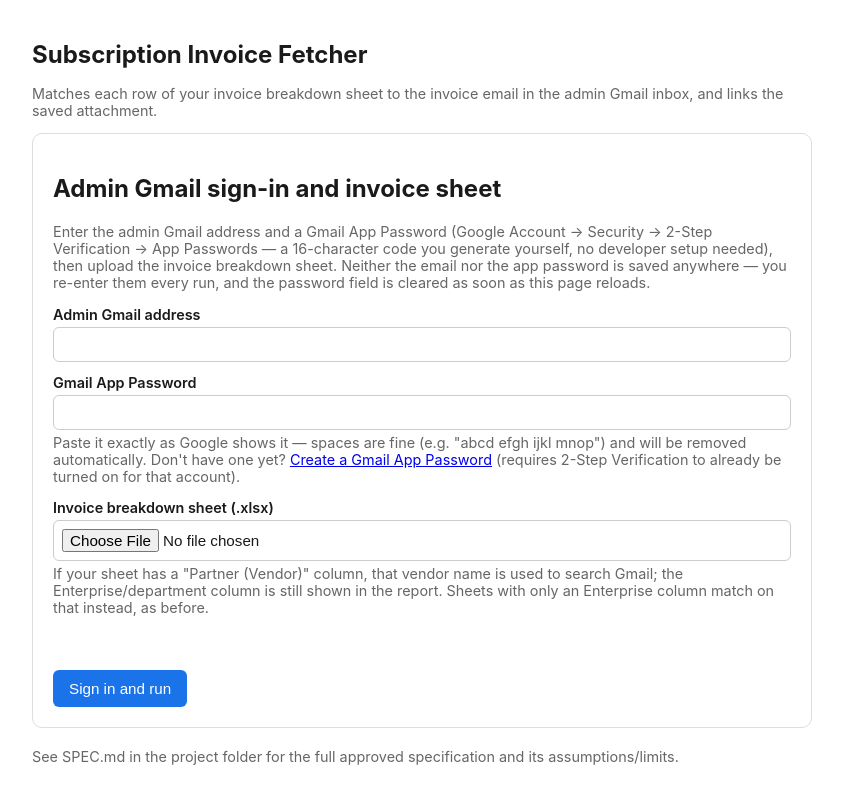
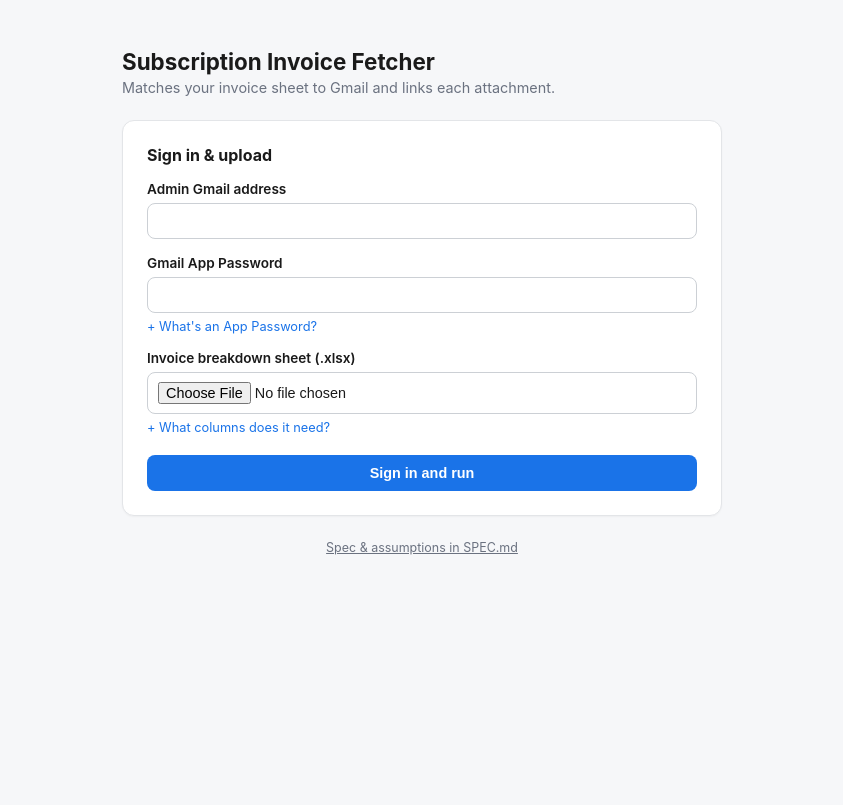
Before and after one commit to Alishba431/finance-team, a FastAPI app: page / in a window 1280 px wide. Shown: the whole page, without its empty margins (218-1061 px from the left). After the commit the page ends 555 px from the top, so only its background shows below. Run offline with FastAPI, Linux system fonts and the light colour scheme.

Commit message:
Make Enterprise column optional and redesign the UI
- sheet_processor.py: Enterprise is no longer hard-required; a sheet
  with only a Partner/Vendor column now works, matching what SPEC.md
  and the UI copy already promised. Required fields are now just
  date + amount, plus vendor-or-enterprise as an identifier.
- templates/index.html: collapsed the always-visible App Password and
  sheet-format explanations into small expandable details, replaced
  the plain bullet-list result summary with color-coded stat cards,
  and cleaned up spacing/typography throughout.

Co-Authored-By: Claude Sonnet 5 <noreply@anthropic.com>

```diff
--- a/subscription-invoice-fetcher/templates/index.html
+++ b/subscription-invoice-fetcher/templates/index.html
@@ -5,54 +5,131 @@
 <title>Subscription Invoice Fetcher</title>
 <meta name="viewport" content="width=device-width, initial-scale=1">
 <style>
-  body { font-family: -apple-system, Segoe UI, Roboto, Arial, sans-serif; max-width: 780px; margin: 40px auto; padding: 0 20px; color: #1a1a1a; }
-  h1 { font-size: 1.5rem; }
-  .card { border: 1px solid #ddd; border-radius: 10px; padding: 20px; margin-bottom: 20px; }
-  .status-ok { color: #157347; font-weight: 600; }
-  .status-bad { color: #b02a37; font-weight: 600; }
-  button, input[type=submit] { background: #1a73e8; color: white; border: none; padding: 10px 16px; border-radius: 6px; cursor: pointer; font-size: 0.95rem; }
-  button:disabled { background: #999; cursor: not-allowed; }
-  table { border-collapse: collapse; width: 100%; margin-top: 12px; }
-  td, th { border: 1px solid #ddd; padding: 6px 10px; text-align: left; font-size: 0.9rem; }
-  .muted { color: #666; font-size: 0.9rem; }
-  .error { background: #fdecea; border: 1px solid #f5c2c7; padding: 12px; border-radius: 8px; color: #842029; margin-bottom: 16px; }
-  a.download { display: inline-block; margin-top: 10px; }
-  label { display: block; margin: 12px 0 4px; font-weight: 600; font-size: 0.9rem; }
-  input[type=email], input[type=password], input[type=file] { width: 100%; padding: 8px; border: 1px solid #ccc; border-radius: 6px; box-sizing: border-box; font-size: 0.95rem; }
+  :root {
+    --bg: #f6f7f9;
+    --card-bg: #ffffff;
+    --border: #e3e5e8;
+    --text: #1a1a1a;
+    --muted: #6b7280;
+    --accent: #1a73e8;
+    --accent-dark: #1558b0;
+    --ok: #157347;
+    --ok-bg: #eafaf1;
+    --bad: #b02a37;
+    --bad-bg: #fdecea;
+    --warn: #9a6700;
+    --warn-bg: #fff8e6;
+  }
+  * { box-sizing: border-box; }
+  body {
+    font-family: -apple-system, "Segoe UI", Roboto, Arial, sans-serif;
+    max-width: 640px;
+    margin: 48px auto;
+    padding: 0 20px;
+    color: var(--text);
+    background: var(--bg);
+  }
+  h1 { font-size: 1.4rem; margin: 0 0 4px; }
+  .subtitle { color: var(--muted); font-size: 0.9rem; margin: 0 0 24px; }
+  .card {
+    background: var(--card-bg);
+    border: 1px solid var(--border);
+    border-radius: 12px;
+    padding: 24px;
+    margin-bottom: 20px;
+    box-shadow: 0 1px 2px rgba(0,0,0,0.04);
+  }
+  .card h2 { font-size: 1rem; margin: 0 0 16px; }
+  label { display: block; margin: 16px 0 6px; font-weight: 600; font-size: 0.85rem; }
+  label:first-of-type { margin-top: 0; }
+  input[type=email], input[type=password], input[type=file] {
+    width: 100%; padding: 9px 10px; border: 1px solid #ccd0d5; border-radius: 8px;
+    box-sizing: border-box; font-size: 0.9rem; background: #fff;
+  }
+  input:focus { outline: 2px solid var(--accent); outline-offset: 1px; }
+  details { margin-top: 6px; }
+  details summary {
+    color: var(--accent); font-size: 0.8rem; cursor: pointer; user-select: none;
+    list-style: none;
+  }
+  details summary::-webkit-details-marker { display: none; }
+  details summary::before { content: "+ "; }
+  details[open] summary::before { content: "– "; }
+  details p { color: var(--muted); font-size: 0.82rem; margin: 6px 0 0; line-height: 1.45; }
+  details a { color: var(--accent); }
+  button, input[type=submit] {
+    background: var(--accent); color: white; border: none; padding: 10px 18px;
+    border-radius: 8px; cursor: pointer; font-size: 0.9rem; font-weight: 600;
+    margin-top: 20px; width: 100%;
+  }
+  button:hover, input[type=submit]:hover { background: var(--accent-dark); }
+  button:disabled, input[type=submit]:disabled { background: #b6bcc4; cursor: not-allowed; }
+  .progress-line {
+    display: none; margin-top: 12px; font-size: 0.85rem; color: var(--muted); text-align: center;
+  }
+  .error {
+    background: var(--bad-bg); border: 1px solid #f5c2c7; padding: 12px 14px;
+    border-radius: 10px; color: var(--bad); margin-bottom: 16px; font-size: 0.88rem;
+  }
+  .warn {
+    background: var(--warn-bg); border: 1px solid #f2dfa0; padding: 12px 14px;
+    border-radius: 10px; color: var(--warn); margin-bottom: 4px; font-size: 0.85rem;
+  }
+  .stats {
+    display: grid; grid-template-columns: 1fr 1fr; gap: 10px; margin: 4px 0 16px;
+  }
+  .stat {
+    border-radius: 10px; padding: 14px; text-align: center; border: 1px solid var(--border);
+  }
+  .stat .n { font-size: 1.6rem; font-weight: 700; line-height: 1.1; }
+  .stat .label { font-size: 0.75rem; color: var(--muted); margin-top: 2px; }
+  .stat.ok { background: var(--ok-bg); } .stat.ok .n { color: var(--ok); }
+  .stat.review { background: var(--warn-bg); } .stat.review .n { color: var(--warn); }
+  .stat.notfound { background: #f1f2f4; } .stat.notfound .n { color: #444; }
+  .stat.missing { background: var(--bad-bg); } .stat.missing .n { color: var(--bad); }
+  .total-line { color: var(--muted); font-size: 0.85rem; margin: 0 0 12px; }
+  a.download button { }
+  a.download { text-decoration: none; display: block; }
+  .footer-link { text-align: center; margin-top: 8px; }
+  .footer-link a { color: var(--muted); font-size: 0.78rem; }
 </style>
 </head>
 <body>
 <h1>Subscription Invoice Fetcher</h1>
-<p class="muted">Matches each row of your invoice breakdown sheet to the invoice email in the admin Gmail inbox, and links the saved attachment.</p>
+<p class="subtitle">Matches your invoice sheet to Gmail and links each attachment.</p>
 
 {% if error %}
 <div class="error">{{ error }}</div>
 {% endif %}
 
 <div class="card">
-  <h2>Admin Gmail sign-in and invoice sheet</h2>
-  <p class="muted">Enter the admin Gmail address and a Gmail App Password (Google Account → Security → 2-Step
-    Verification → App Passwords — a 16-character code you generate yourself, no developer setup needed), then
-    upload the invoice breakdown sheet. Neither the email nor the app password is saved anywhere — you re-enter
-    them every run, and the password field is cleared as soon as this page reloads.</p>
+  <h2>Sign in &amp; upload</h2>
   <form method="post" action="/process" enctype="multipart/form-data" autocomplete="off" id="process-form">
     <label for="admin_email">Admin Gmail address</label>
     <input type="email" id="admin_email" name="admin_email" required autocomplete="off">
 
     <label for="app_password">Gmail App Password</label>
     <input type="password" id="app_password" name="app_password" required autocomplete="off">
-    <p class="muted" style="margin-top: 4px;">Paste it exactly as Google shows it — spaces are fine (e.g. "abcd efgh ijkl mnop") and will be removed automatically.
-      Don't have one yet? <a href="https://myaccount.google.com/apppasswords" target="_blank" rel="noopener noreferrer">Create a Gmail App Password</a> (requires 2-Step Verification to already be turned on for that account).</p>
+    <details>
+      <summary>What's an App Password?</summary>
+      <p>A 16-character code from Google Account → Security → 2-Step Verification → App Passwords
+        (requires 2-Step Verification to be on). Paste it exactly as shown — spaces are fine and removed
+        automatically. Nothing is saved; you re-enter it every run.
+        <a href="https://myaccount.google.com/apppasswords" target="_blank" rel="noopener noreferrer">Create one →</a></p>
+    </details>
 
     <label for="file">Invoice breakdown sheet (.xlsx)</label>
     <input type="file" id="file" name="file" accept=".xlsx" required>
-    <p class="muted" style="margin-top: 4px;">If your sheet has a "Partner (Vendor)" column, that vendor name is used to search Gmail; the Enterprise/department column is still shown in the report. Sheets with only an Enterprise column match on that instead, as before.</p>
+    <details>
+      <summary>What columns does it need?</summary>
+      <p>A header row (anywhere in the first 10 rows) with a Partner/Vendor <em>or</em> Enterprise column,
+        a description, a date, and an amount. Vendor is preferred for the Gmail search when both exist.</p>
+    </details>
     <input type="hidden" id="progress_id" name="progress_id" value="">
 
-    <br><br>
     <input type="submit" value="Sign in and run" id="submit-btn">
   </form>
-  <p class="muted" id="progress-line" style="display:none; margin-top: 10px;"></p>
+  <p class="progress-line" id="progress-line"></p>
 </div>
 
 <script>
@@ -111,23 +188,36 @@
 <div class="card">
   <h2>Result</h2>
   {% if result.unreadable %}
-  <p class="status-bad">Sheet unreadable: no row in the first 10 rows looked like a column header (enterprise/client/company, vendor/partner/supplier, breakdown/description, date, amount). Nothing was processed — check the sheet's headers and try again.</p>
+  <p class="error" style="margin-bottom:0;">No header row found in the first 10 rows (needs a vendor/enterprise,
+    description, date, and amount column). Nothing was processed.</p>
   {% else %}
-  <p>{{ result.total_rows }} rows processed.</p>
-  <ul>
-    <li>Found (Attachment): {{ result.counts['Found (Attachment)'] }}</li>
-    <li>Found — No Attachment (Review): {{ result.counts['Found — No Attachment (Review)'] }}</li>
-    <li>Not Found: {{ result.counts['Not Found'] }}</li>
-    <li>Missing Data: {{ result.counts['Missing Data'] }}</li>
-  </ul>
+  <p class="total-line">{{ result.total_rows }} row{{ 's' if result.total_rows != 1 else '' }} processed</p>
+  <div class="stats">
+    <div class="stat ok">
+      <div class="n">{{ result.counts['Found (Attachment)'] }}</div>
+      <div class="label">Found (Attachment)</div>
+    </div>
+    <div class="stat review">
+      <div class="n">{{ result.counts['Found — No Attachment (Review)'] }}</div>
+      <div class="label">Found — Review</div>
+    </div>
+    <div class="stat notfound">
+      <div class="n">{{ result.counts['Not Found'] }}</div>
+      <div class="label">Not Found</div>
+    </div>
+    <div class="stat missing">
+      <div class="n">{{ result.counts['Missing Data'] }}</div>
+      <div class="label">Missing Data</div>
+    </div>
+  </div>
   {% if result.missing_columns %}
-  <p class="status-bad">Could not find a column for: {{ result.missing_columns|join(', ') }}. Every row was marked Missing Data.</p>
+  <p class="warn">Couldn't find a column for: {{ result.missing_columns|join(', ') }} — every row affected by this is Missing Data.</p>
   {% endif %}
   <a class="download" href="/download/{{ result.run_id }}"><button type="button">Download result sheet</button></a>
   {% endif %}
 </div>
 {% endif %}
 
-<p class="muted">See SPEC.md in the project folder for the full approved specification and its assumptions/limits.</p>
+<div class="footer-link"><a href="#" title="See SPEC.md in the project folder">Spec &amp; assumptions in SPEC.md</a></div>
 </body>
 </html>
```
Also changed, not shown: subscription-invoice-fetcher/app/sheet_processor.py (+9 -5 lines).
